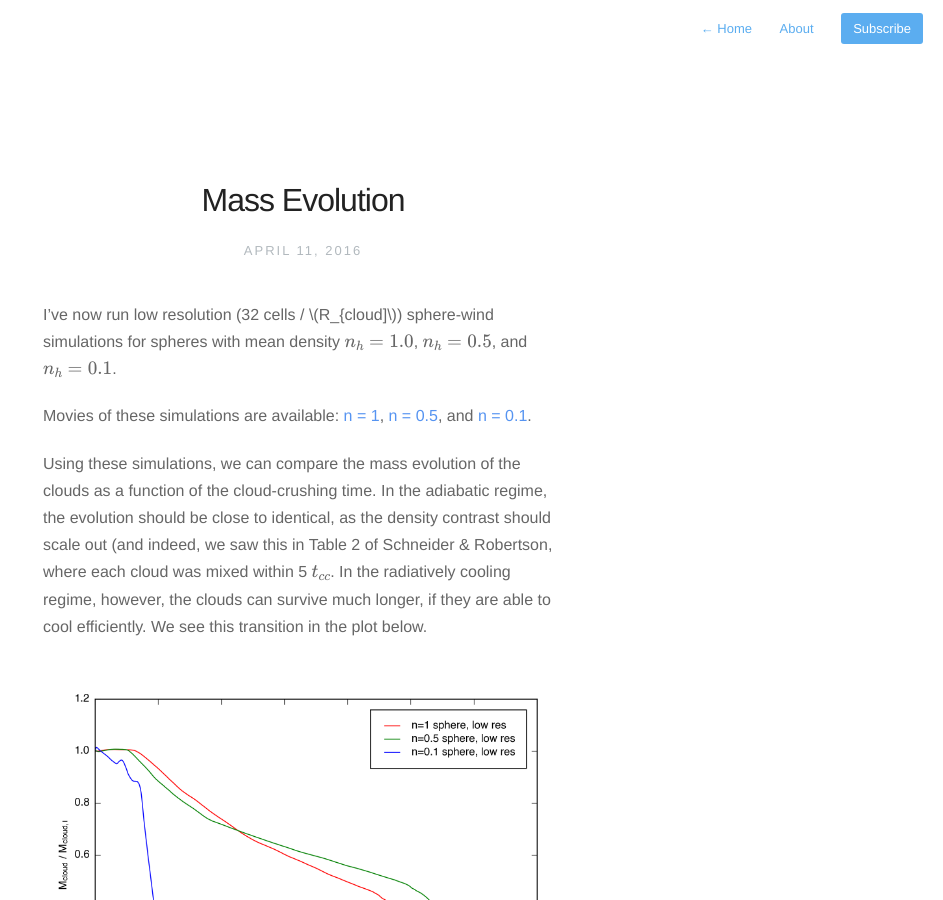
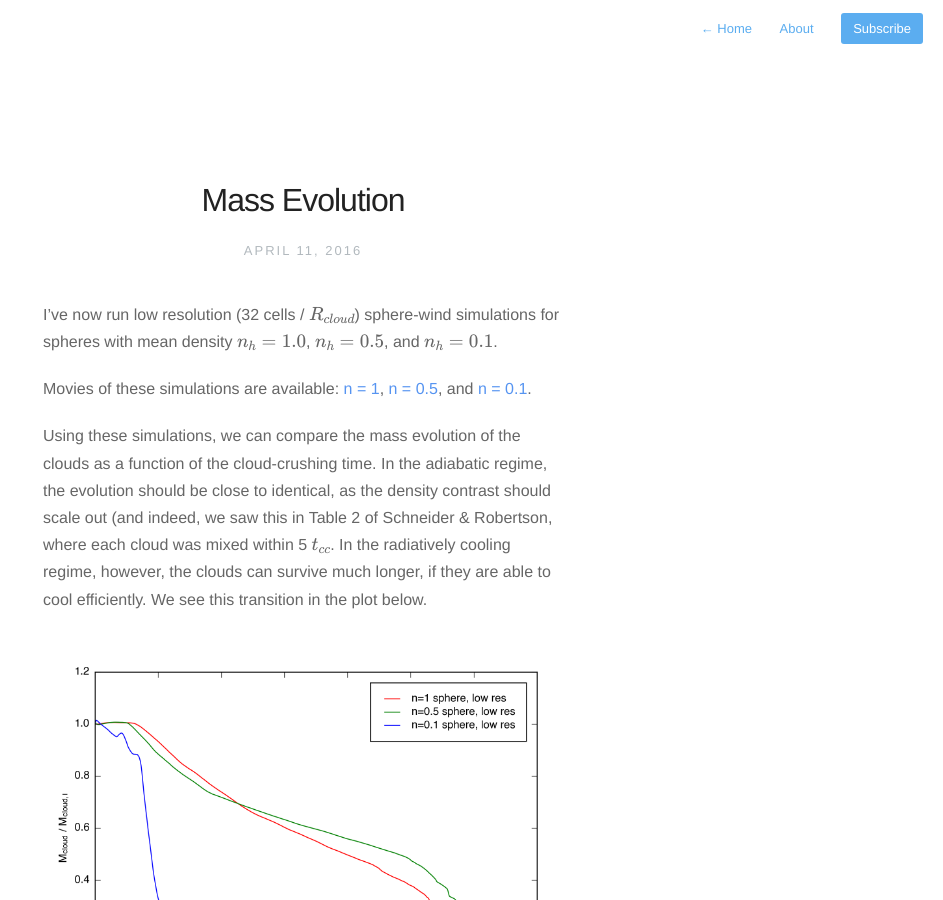
Before and after one commit to evaneschneider/site, a Jekyll site: the page built from _posts/2016-4-11-Mass_Evolution.markdown, in a window 1280 px wide and 900 px high. Shown: the whole window, without its empty margins (337-1280 px from the left). Built offline with Jekyll 4.4.1, drawn with Linux system fonts in a browser that asks for light colours; nearby versions of some CDN libraries; formulas are drawn with MathJax 3.

Commit message:
fixed typo

```diff
--- a/_posts/2016-4-11-Mass_Evolution.markdown
+++ b/_posts/2016-4-11-Mass_Evolution.markdown
@@ -4,7 +4,7 @@ date:   2016-4-11
 description: Some prelimnary mass evolution plots
 ---
 
-I've now run low resolution (32 cells / $$R_{cloud]$$) sphere-wind simulations
+I've now run low resolution (32 cells / $$R_{cloud}$$) sphere-wind simulations
 for spheres with mean density $$n_h = 1.0$$, $$n_h = 0.5$$, and $$n_h = 0.1$$.
 
 Movies of these simulations are available:  <a href="http://brown.as.arizona.edu/~evan/temp/swn1_lowres.mov">
```
